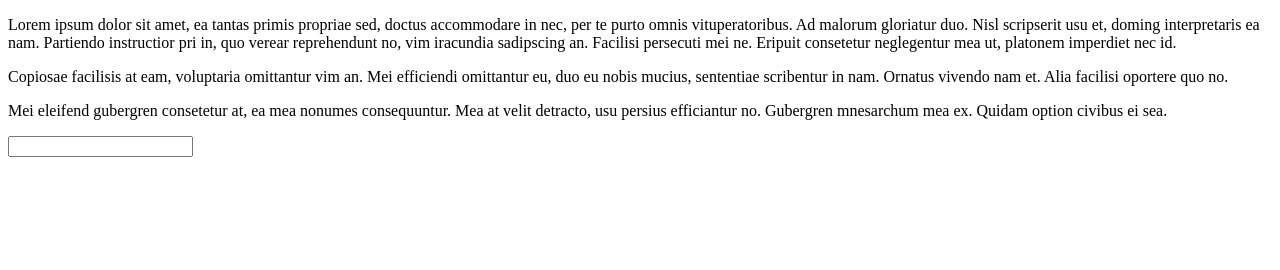
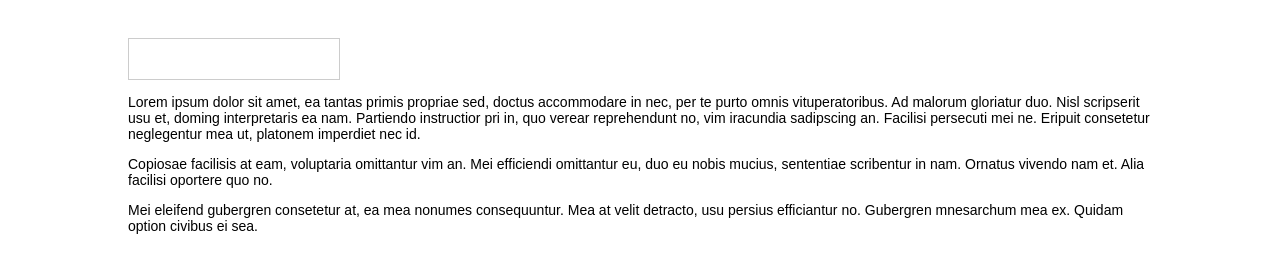
Before and after one commit to EvandroLG/selecting, a website: page example/index.html in a window 1280 px wide. Drawn offline with Linux system fonts and the light colour scheme.

Commit message:
improved example layout

```diff
--- a/example/index.html
+++ b/example/index.html
@@ -2,20 +2,39 @@
 <html>
   <head>
     <title>Example - SelectingText</title>
-    <style></style>
+    <style>
+      * {
+        font: 14px Arial, Verdana, sans-serif;
+        color: #000;
+      }
+
+      #wrapper {
+        width: 1024px;
+        margin: 0 auto;
+        padding-top: 30px;
+      }
+
+      #selected-text {
+        width: 200px;
+        height: 30px;
+        padding: 5px;
+        border: 1px solid #CCC;
+      }
+    </style>
   </head>
   <body>
-    <div id="container">
-      <p>Lorem ipsum dolor sit amet, ea tantas primis propriae sed, doctus accommodare in nec, per te purto omnis vituperatoribus. Ad malorum gloriatur duo. Nisl scripserit usu et, doming interpretaris ea nam. Partiendo instructior pri in, quo verear reprehendunt no, vim iracundia sadipscing an. Facilisi persecuti mei ne. Eripuit consetetur neglegentur mea ut, platonem imperdiet nec id.</p>
-      <p>Copiosae facilisis at eam, voluptaria omittantur vim an. Mei efficiendi omittantur eu, duo eu nobis mucius, sententiae scribentur in nam. Ornatus vivendo nam et. Alia facilisi oportere quo no.</p>
-      <p>Mei eleifend gubergren consetetur at, ea mea nonumes consequuntur. Mea at velit detracto, usu persius efficiantur no. Gubergren mnesarchum mea ex. Quidam option civibus ei sea.</p>
+    <div id="wrapper">
+      <input type="text" id="selected-text">
+      <div id="container">
+        <p>Lorem ipsum dolor sit amet, ea tantas primis propriae sed, doctus accommodare in nec, per te purto omnis vituperatoribus. Ad malorum gloriatur duo. Nisl scripserit usu et, doming interpretaris ea nam. Partiendo instructior pri in, quo verear reprehendunt no, vim iracundia sadipscing an. Facilisi persecuti mei ne. Eripuit consetetur neglegentur mea ut, platonem imperdiet nec id.</p>
+        <p>Copiosae facilisis at eam, voluptaria omittantur vim an. Mei efficiendi omittantur eu, duo eu nobis mucius, sententiae scribentur in nam. Ornatus vivendo nam et. Alia facilisi oportere quo no.</p>
+        <p>Mei eleifend gubergren consetetur at, ea mea nonumes consequuntur. Mea at velit detracto, usu persius efficiantur no. Gubergren mnesarchum mea ex. Quidam option civibus ei sea.</p>
+      </div>
     </div>
-    <input type="text" id="selected-text">
-
     <script src="../src/selecting-text.min.js"></script>
     <script>
       document.addEventListener('DOMContentLoaded', function() {
-        console.log('here?');
+
         var $ = function(value) {
           return document.getElementById(value);
         };
```
